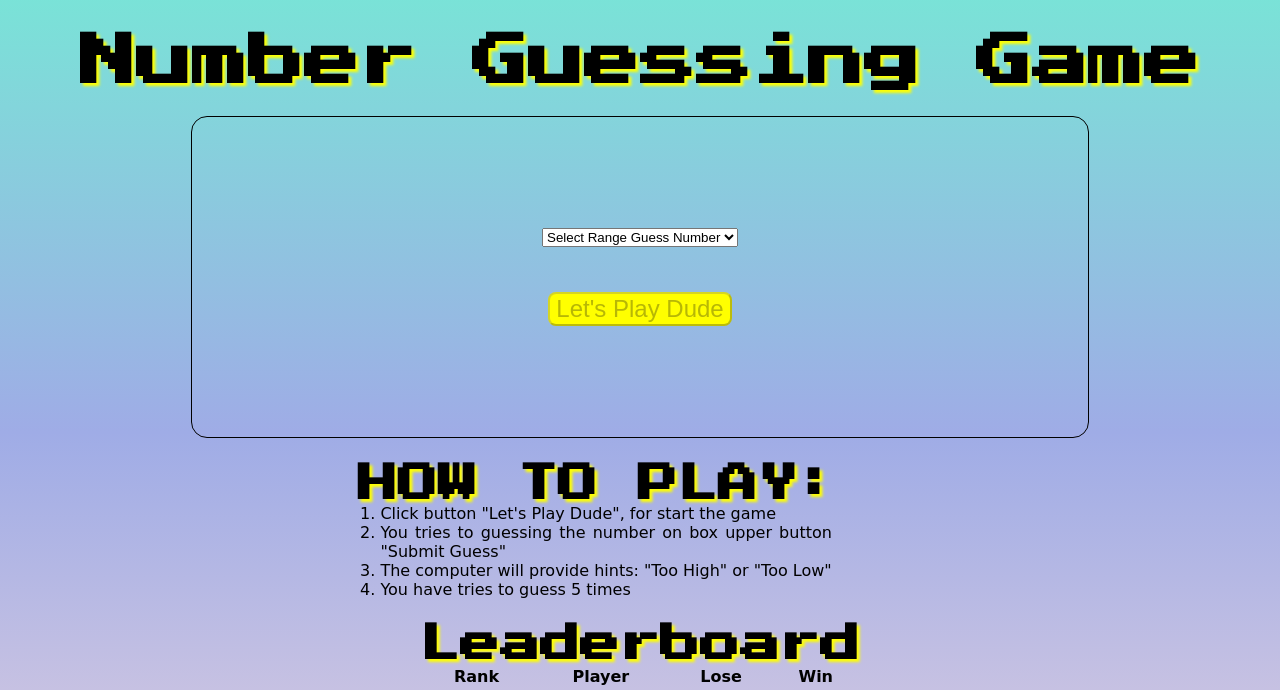
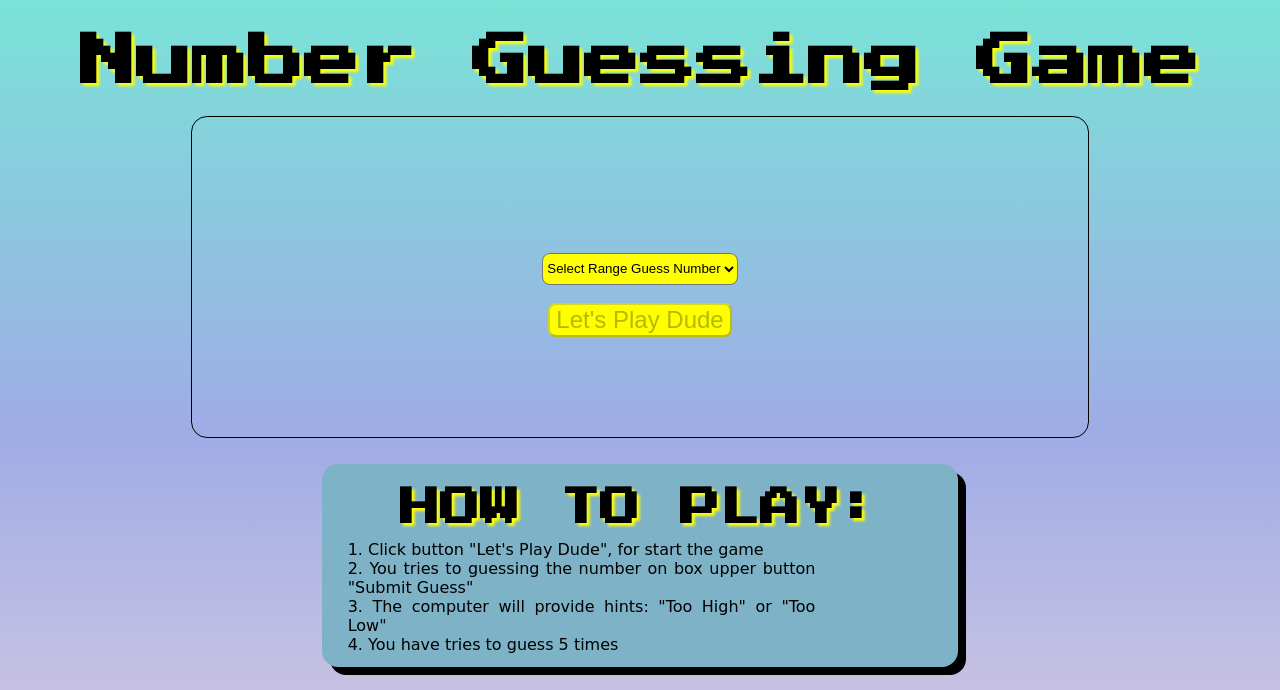
Before and after one commit to revou-fsse-feb25/milestone-2-Salthof28, a plain HTML site: page numberguessing.html in a window 1280 px wide. Shown: the part 68-758 px from the top of the page. Drawn offline with Linux system fonts and the light colour scheme; a web font is replaced by a local one.

Commit message:
style: styling table leaderboard

```diff
--- a/css/numberguessing.css
+++ b/css/numberguessing.css
@@ -78,8 +78,16 @@ button:active {
     height: 40vh;
     margin-top: 2%;
 }
+.guesser-box #rangeguess {
+    margin-top: 4%;
+    height: 2rem;
+    text-align: center;
+    background-color: yellow;
+    color: #000000;
+    border-radius: 0.5rem;
+}
 .guesser-box #btnstart {
-    margin-top: 5%;
+    margin-top: 2%;
 }
 .guesser-box #formguess {
     text-align: center;
@@ -93,15 +101,52 @@ button:active {
     margin-top: 5%;
 }
 .howplay {
-    padding: 2%;
+    background-color: rgb(125, 178, 199);
+    margin-top: 2%;
+    padding: 1% 2%;
+    text-align: center;
+    /* border: solid black 1px; */
+    border-radius: 1rem;
+    box-shadow: 8px 8px 0 rgb(0, 0, 0);
+    transition: transform 0.3s ease, box-shadow 0.3s ease;
+}
+.howplay:hover {
+    transform: scale(0.99);
+    box-shadow: 4px 4px 0 rgb(0, 0, 0);
+}
+.howplay h2 {
+    margin: 2% 0;
 }
 .howplay ol {
+    text-align: center;
     margin: 0;
     padding: 0;
-    padding-left: 4%;
     width: 80%;
     text-align: justify;
+    list-style-position: inside;
 }
+.leaderboard h2 {
+    margin: 6% 0;
+}
+.leaderboard table {
+    background-color: rgb(125, 178, 199);
+    min-width: 15rem;
+    /* border: solid black 1px; */
+    text-align: center;
+    box-shadow: 6px 6px 0 rgb(0, 0, 0);
+    padding: 4%;
+    border-spacing: 0;
+    transition: transform 0.3s ease, box-shadow 0.3s ease;
+}
+.leaderboard table:hover {
+    transform: scale(0.99);
+    box-shadow: 4px 4px 0 rgb(0, 0, 0);
+}
+td {
+    border-top: 1px solid #000000;
+}
+
+
 @media only screen and (max-width: 1228px) {
     h1 {
         font-size: 3rem;
@@ -140,6 +185,9 @@ button:active {
         font-size: 1rem;
         text-align: center;
     }
+    .howplay {
+        width: 25rem;
+    }
 
 }
 @media only screen and (max-width: 712px) {
@@ -150,12 +198,10 @@ button:active {
     h1 {
         font-size: 1.5rem;
     }
-    .howplay ol {
-        margin: auto;
-        width: 80%;
-        text-align: justify;
-    }
     .guesser-box {
         width: 90vw;
     }
+    .howplay {
+        width: 18rem;
+    }
 }
```
